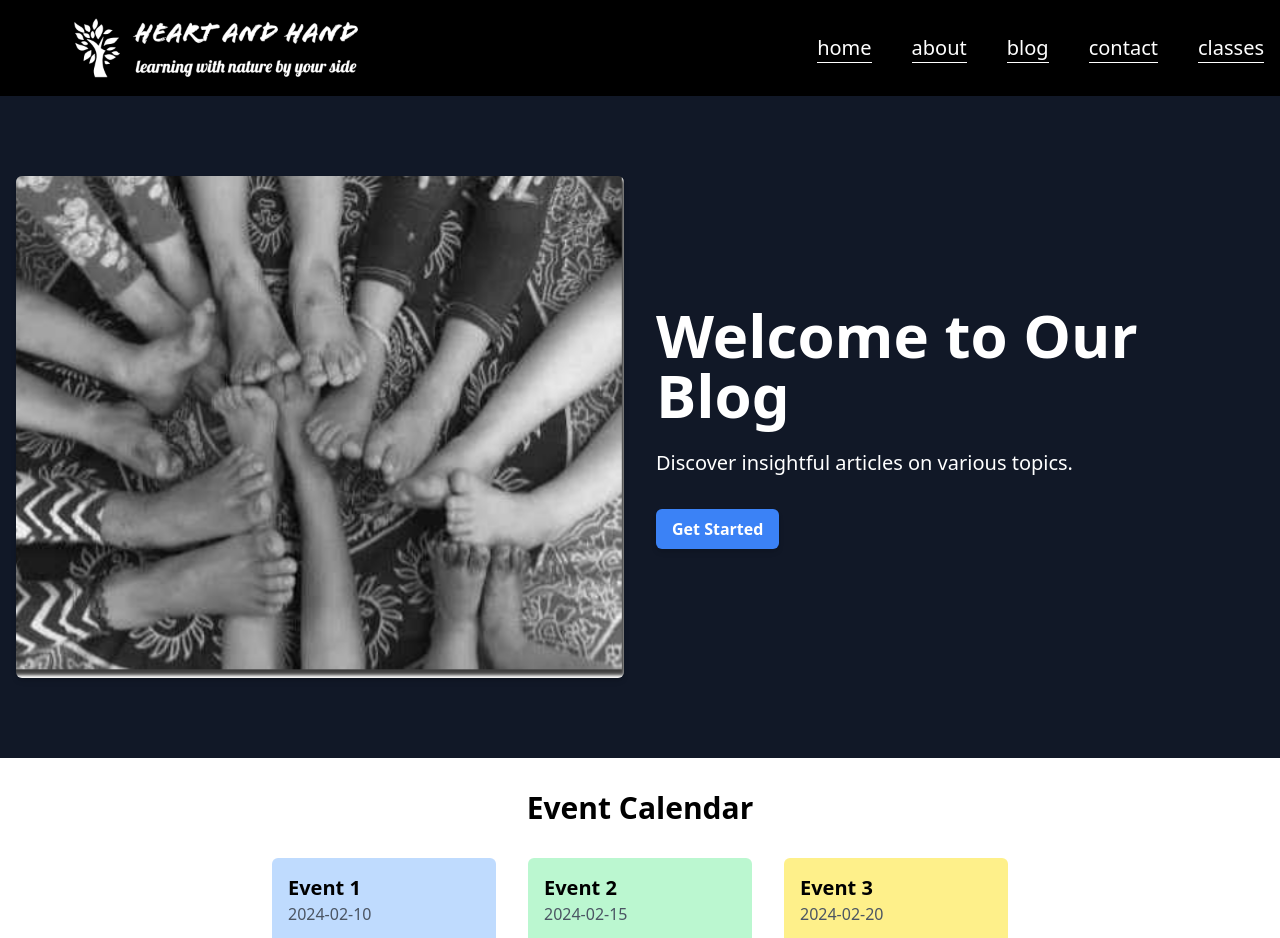
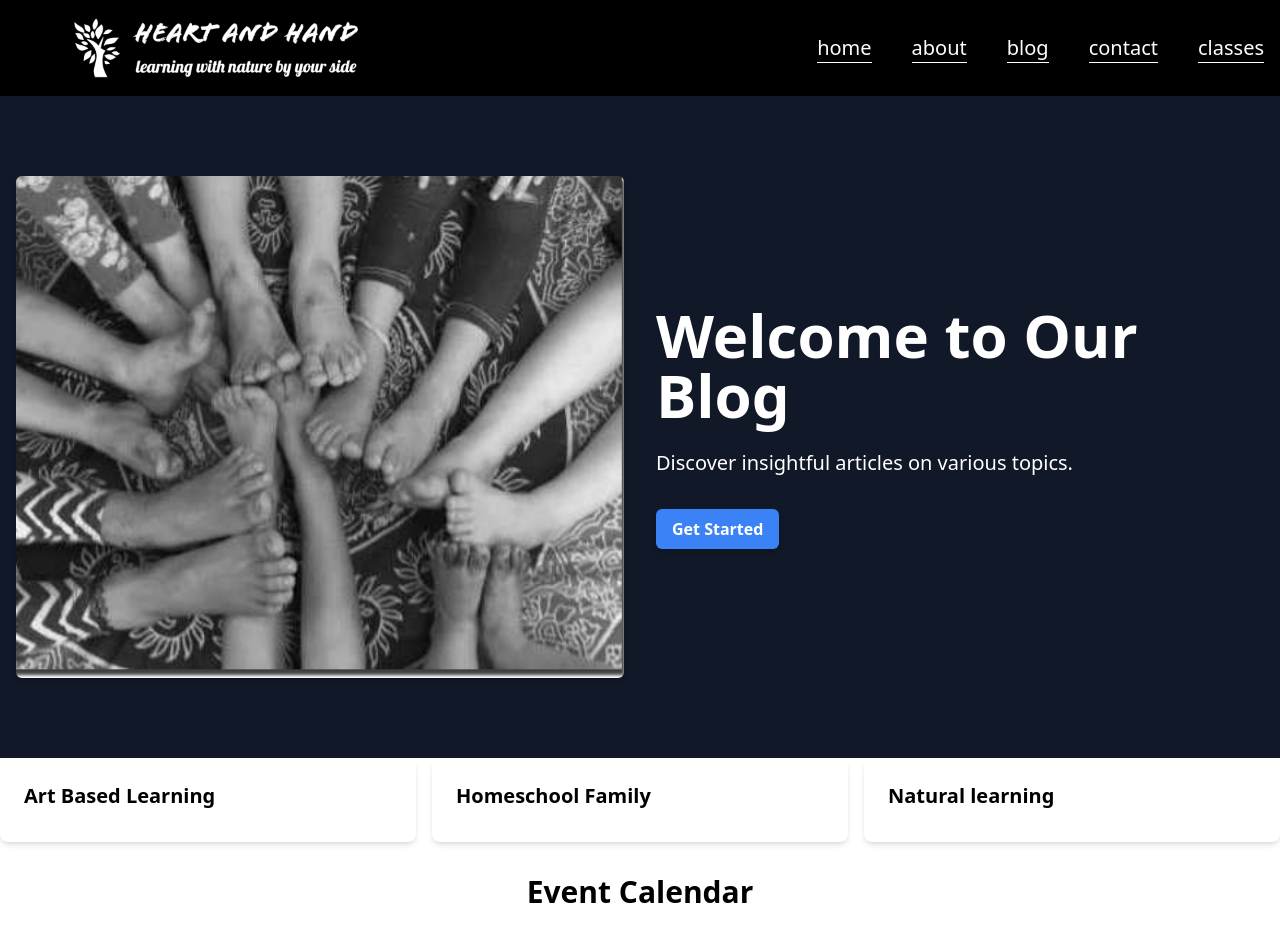
Before and after one commit to jayleth72/heart-hand-nextjs, a Next.js app: page / in a window 1280 px wide. Shown: the top 938 px of the page. Built offline with nearby package versions, Linux system fonts and the light colour scheme.

Commit message:
added blog sections wrking with decap-cms

```diff
--- a/app/layout.tsx
+++ b/app/layout.tsx
@@ -2,6 +2,7 @@ import Header from "@/components/Header";
 import Hero from "@/components/Hero";
 import Calendar from "@/components/Calendar";
 import Footer from "@/components/Footer";
+import BlogPreview from "@/components/blogPreview"
 import "./globals.css";
 
 export const metadata = {
@@ -19,6 +20,7 @@ export default function RootLayout({
       <body className="">
         <Header />
         <Hero />
+        <BlogPreview />
         <Calendar />
         {children}
         <Footer />
--- /dev/null
+++ b/components/blogPreview.tsx
@@ -0,0 +1,53 @@
+// components/BlogPreview.tsx
+
+import fs from 'fs';
+import path from 'path';
+import matter from 'gray-matter';
+import remark from 'remark';
+import html from 'remark-html';
+
+interface BlogPost {
+    id: string;
+    title: string;
+    // date: string;
+    // preview: string;
+}
+
+const BlogPreview = () => {
+    // Read posts from the _posts/blog directory
+    const postsDirectory = path.join(process.cwd(), '_posts', 'blog');
+    const fileNames = fs.readdirSync(postsDirectory);
+
+    // Map file names to blog post data
+    const posts: BlogPost[] = fileNames.map(fileName => {
+        const id = fileName.replace(/\.md$/, '');
+        const fullPath = path.join(postsDirectory, fileName);
+        const fileContent = fs.readFileSync(fullPath, 'utf-8');
+        const { data, content } = matter(fileContent);
+
+        // Extract only the first paragraph for the preview
+        // const preview = remark().use(html).processSync(content.split('\n\n')[0]).toString();
+
+        return {
+            id,
+            title: data.name,
+            // date: data.date,
+            // preview
+        };
+    });
+
+    return (
+        <div className="grid grid-cols-1 md:grid-cols-3 gap-4">
+
+            {posts.map(post => (
+                <div key={post.id} className="bg-white p-6 rounded-lg shadow-md">
+                    <h2 className="text-xl font-semibold mb-2">{post.title}</h2>
+                    {/* <p className="text-gray-700">{post.preview}</p> */}
+                    {/* <p className="text-gray-500 mt-2">{post.date}</p> */}
+                </div>
+            ))}
+        </div>
+    );
+};
+
+export default BlogPreview;
--- a/next.config.js
+++ b/next.config.ts
@@ -1,12 +1,14 @@
+import { Configuration } from 'webpack';
+
 module.exports = {
-    webpack: (cfg) => {
+    webpack: (cfg: Configuration) => {
         cfg.module.rules.push(
             {
                 test: /\.md$/,
                 loader: 'frontmatter-markdown-loader',
                 options: { mode: ['react-component'] }
             }
-        )
-        return cfg
+        );
+        return cfg;
     }
-}
+};
--- a/package.json
+++ b/package.json
@@ -9,10 +9,13 @@
     "lint": "next lint"
   },
   "dependencies": {
+    "gray-matter": "^4.0.3",
     "next": "14.1.0",
     "react": "^18",
     "react-dom": "^18",
-    "react-icons": "^5.0.1"
+    "react-icons": "^5.0.1",
+    "remark": "^15.0.1",
+    "remark-html": "^16.0.1"
   },
   "devDependencies": {
     "@babel/core": "^7.23.9",
```
Also changed, not shown: components/utils/markdown.ts (added), 1 other file (tests, documents, lock files or other folders).
